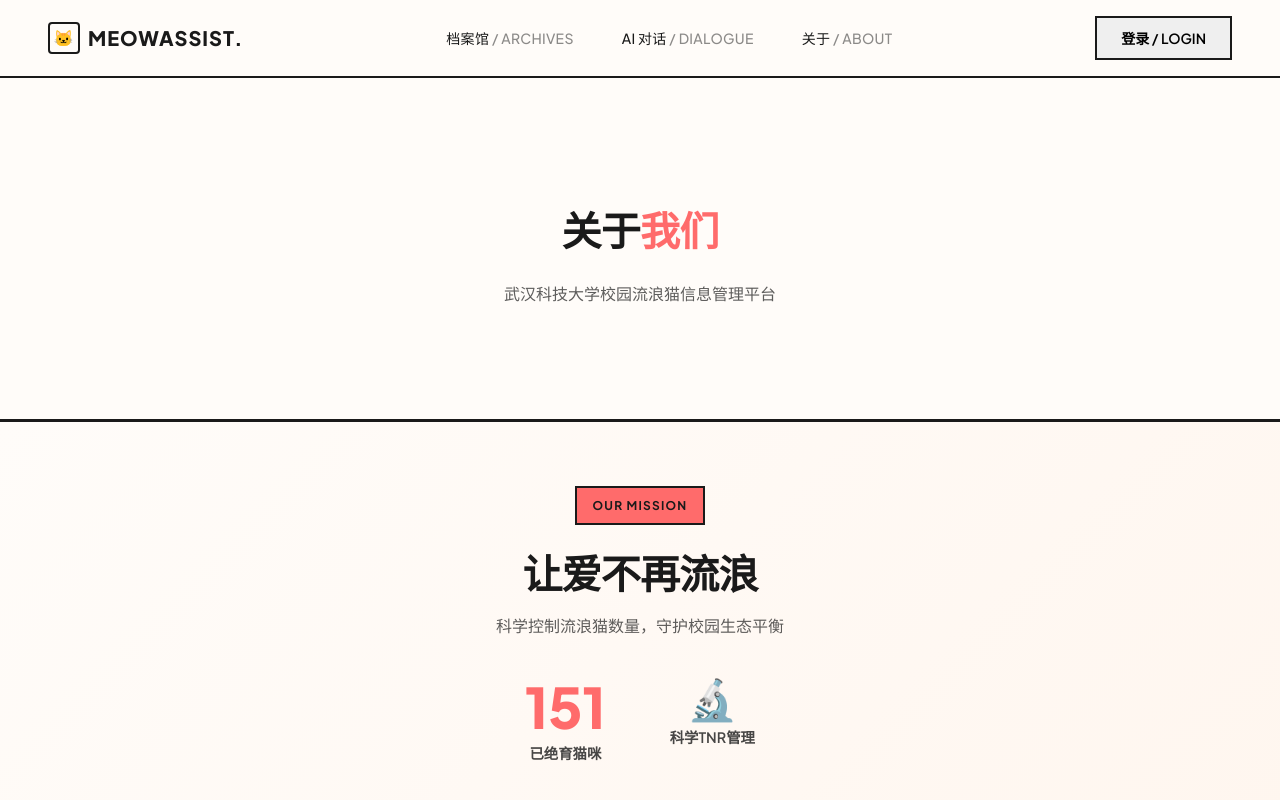
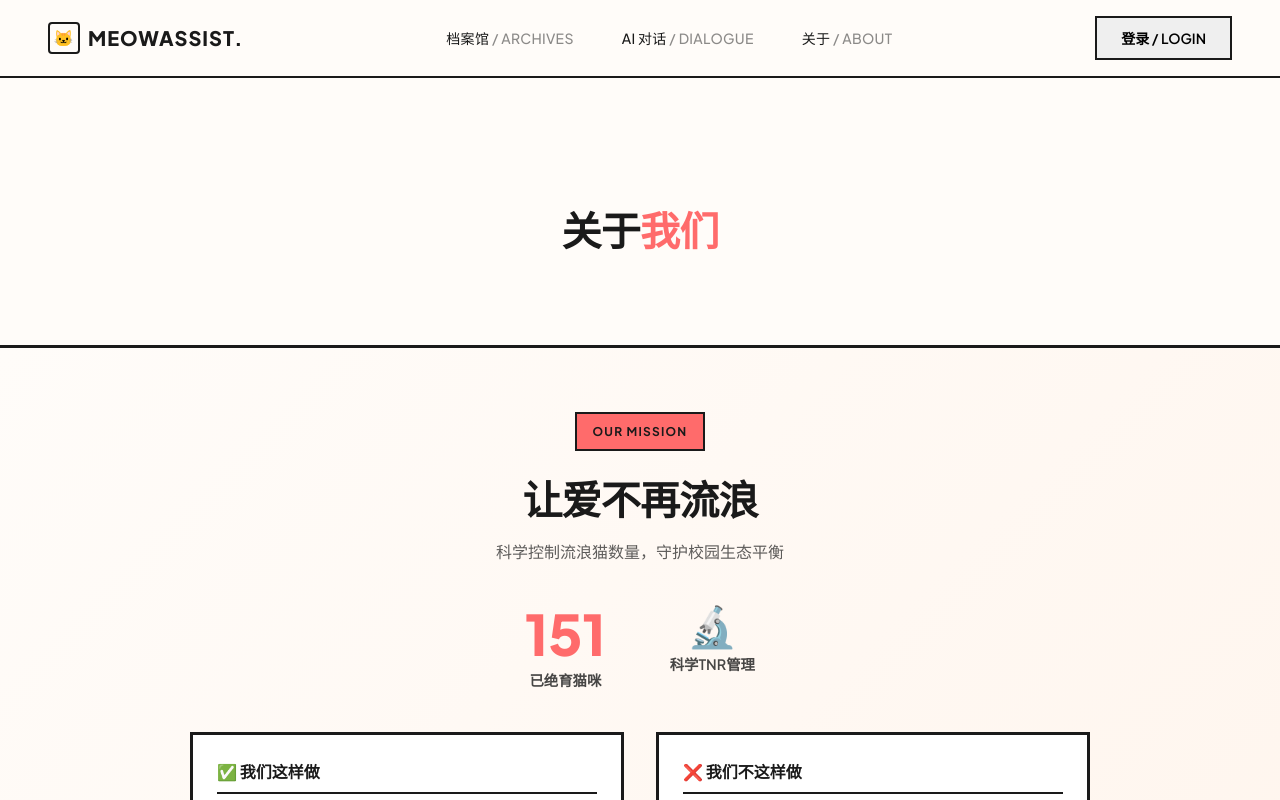
Before and after one commit to dog-shit-0708/catAI, a Vue app in the folder WEb_cat_frontend/: page /catAI/about in a window 1280 px wide. Shown: the top 800 px of the page. Built offline with nearby package versions, Linux system fonts and the light colour scheme; a web font is replaced by a local one.

Commit message:
update: remove subtitle from about page hero

```diff
--- a/WEb_cat_frontend/src/views/About.vue
+++ b/WEb_cat_frontend/src/views/About.vue
@@ -2,7 +2,6 @@
   <div class="about">
     <div class="about-hero">
       <h1 class="section-title">关于<span class="highlight">我们</span></h1>
-      <p class="section-subtitle">武汉科技大学校园流浪猫信息管理平台</p>
     </div>
 
     <!-- Mission Section -->
```
